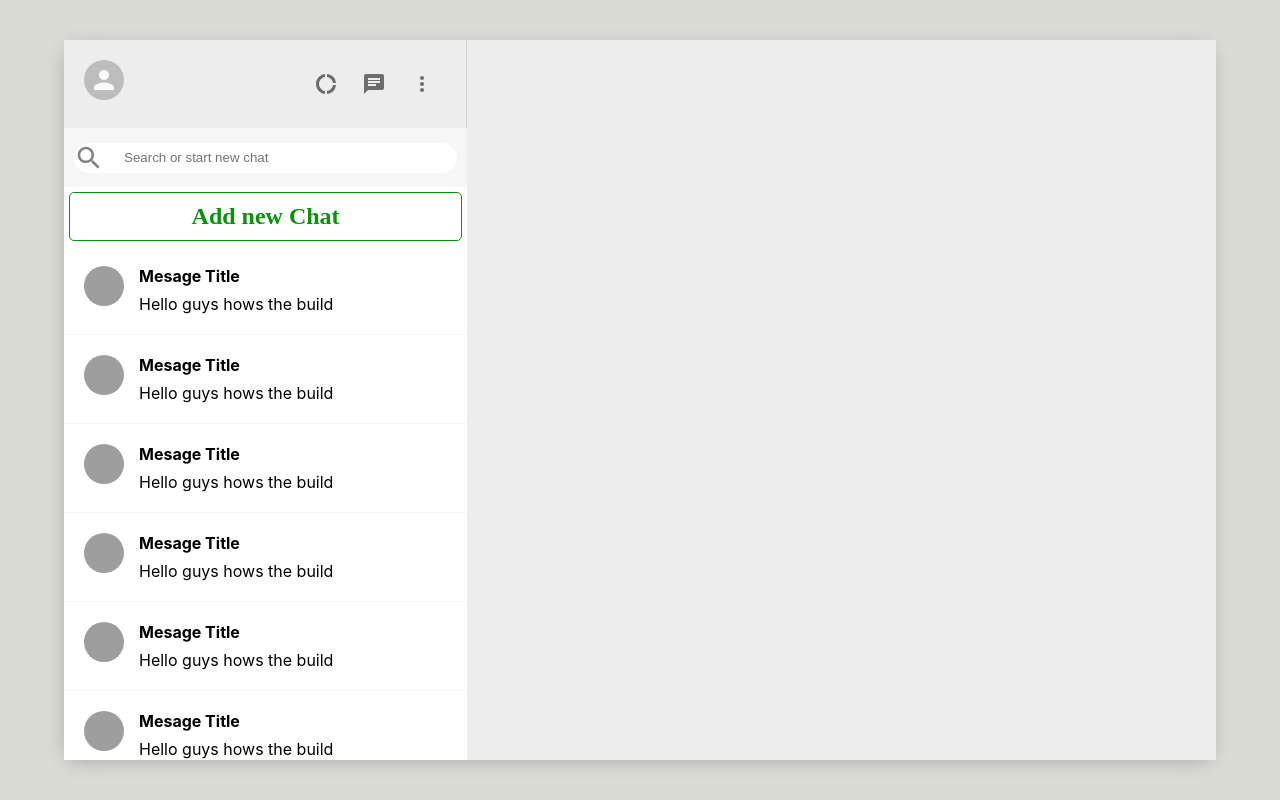
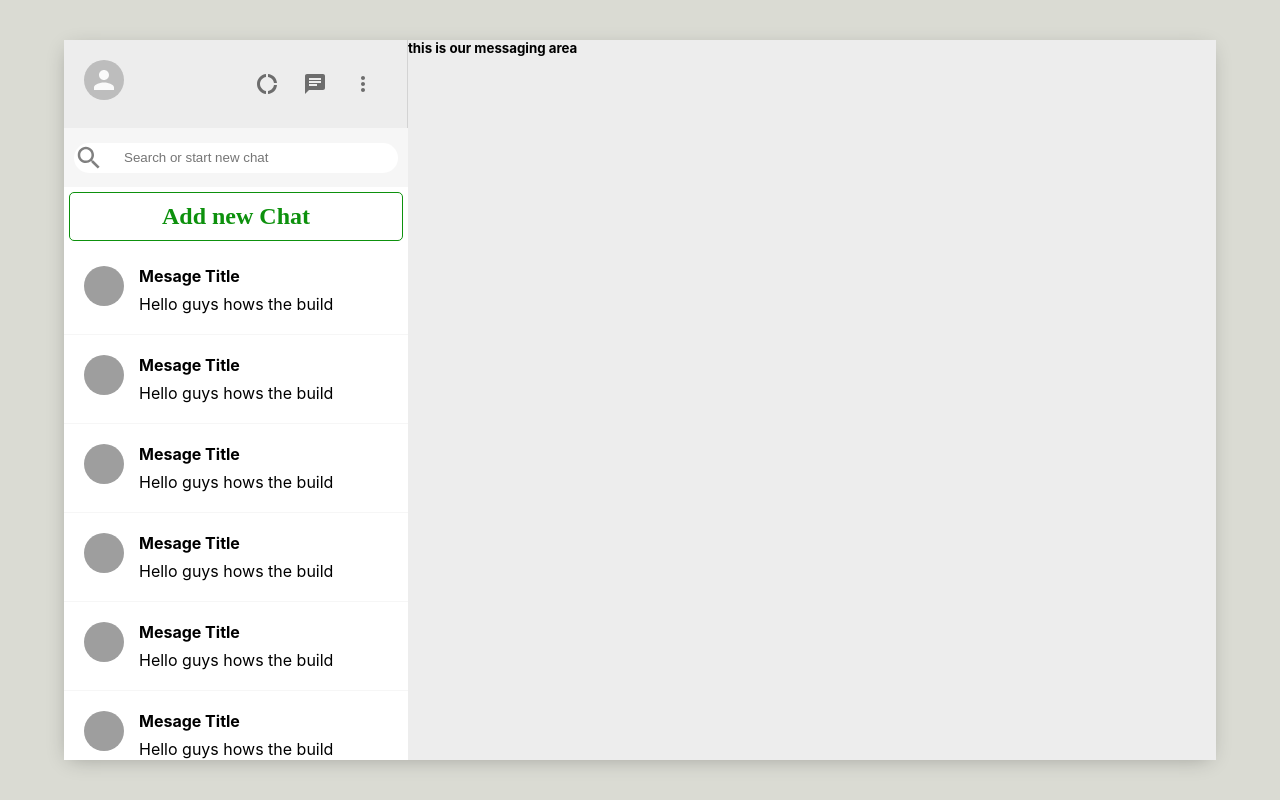
Before and after one commit to Ian-Balijawa/messanger-app, a React (Create React App) app: page / in a window 1280 px wide. Built offline with nearby package versions, Linux system fonts and the light colour scheme; grey boxes are pictures that could not be loaded.

Commit message:
new changes

```diff
--- a/public/index.html
+++ b/public/index.html
@@ -24,7 +24,7 @@
       work correctly both with client-side routing and a non-root public URL.
       Learn how to configure a non-root public URL by running `npm run build`.
     -->
-    <title>React App</title>
+    <title>Message App</title>
   </head>
   <body>
     <noscript>You need to enable JavaScript to run this app.</noscript>
--- a/src/App.js
+++ b/src/App.js
@@ -1,15 +1,15 @@
 import logo from './logo.svg';
 import './App.css';
 import Sidebar from './Sidebar';
-
+import MainChat from './MainChat'
 function App() {
   return (
     <div className="app">
        <div className="main-body">
          <Sidebar/>
+         <MainChat/>
 
        </div>
-       {/* <h1>This is our messaging app home page component</h1> */}
 
     </div>
   );
--- /dev/null
+++ b/src/MainChat.js
@@ -0,0 +1,12 @@
+import React from 'react'
+import "./MainChat.css"
+
+function MainChat() {
+  return (
+    <div>
+        <h5>this is our messaging area</h5>
+    </div>
+  )
+}
+
+export default MainChat
```
Also changed, not shown: src/MainChat.css (added).
